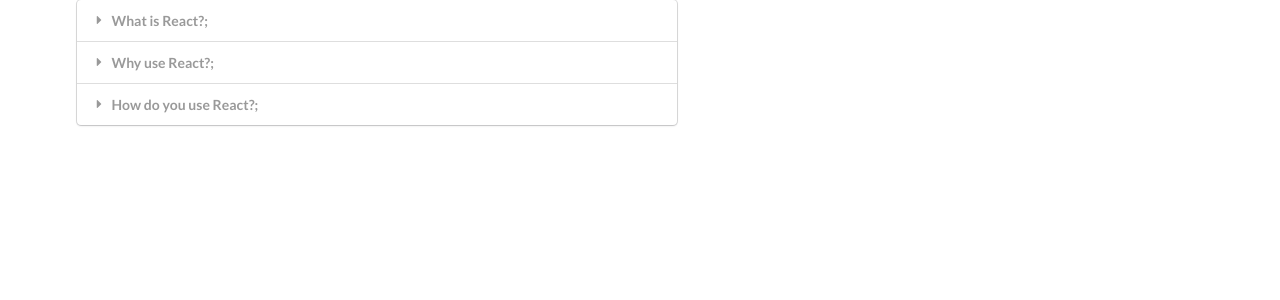
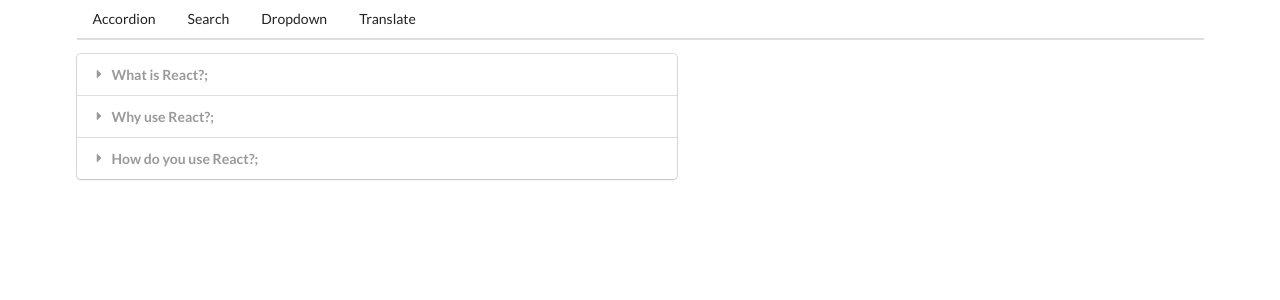
Before and after one commit to luis19nn/widgets, a React (Create React App) app: page / in a window 1280 px wide. Shown: the top 300 px of the page. Built offline with nearby package versions, Linux system fonts and the light colour scheme.

Commit message:
Navegação finalizada sem React Router

```diff
--- a/src/App.js
+++ b/src/App.js
@@ -4,6 +4,7 @@
 import Dropdown from "./components/Dropdown";
 import Translate from "./components/Translate";
 import Route from "./components/Route";
+import Header from "./components/Header";
 
 const items = [
     {
@@ -40,22 +41,28 @@
 
     return (
         <div className="ui container">
-            <Route path="/" children={<Accordion items={items} />} />
+            <Header />
 
-            <Route path="/list" children={<Search />} />
+            <Route path="/">
+                <Accordion items={items} />
+            </Route>
 
-            <Route
-                path="/dropdown"
-                children={
-                    <Dropdown
-                        options={options}
-                        selected={selected}
-                        onSelectedChange={setSelected}
-                    />
-                }
-            />
+            <Route path="/list">
+                <Search />
+            </Route>
 
-            <Route path="/translate" children={<Translate />} />
+            <Route path="/dropdown">
+                <Dropdown
+                    label="Select a color"
+                    options={options}
+                    selected={selected}
+                    onSelectedChange={setSelected}
+                />
+            </Route>
+
+            <Route path="/translate">
+                <Translate />
+            </Route>
         </div>
     );
 };
--- /dev/null
+++ b/src/components/Header.js
@@ -0,0 +1,26 @@
+import React from "react";
+import Link from "./Link";
+
+const Header = () => {
+    return (
+        <div className="ui secondary pointing menu">
+            <Link href="/" className="item">
+                Accordion
+            </Link>
+
+            <Link href="/list" className="item">
+                Search
+            </Link>
+
+            <Link href="/dropdown" className="item">
+                Dropdown
+            </Link>
+
+            <Link href="/translate" className="item">
+                Translate
+            </Link>
+        </div>
+    );
+};
+
+export default Header;
--- /dev/null
+++ b/src/components/Link.js
@@ -0,0 +1,23 @@
+import React from "react";
+
+const Link = ({ className, href, children }) => {
+    const onClick = (event) => {
+        if (event.metaKey || event.ctrlKey) {
+            return;
+        }
+
+        event.preventDefault();
+        window.history.pushState({}, "", href);
+
+        const navEvent = new PopStateEvent("popstate");
+        window.dispatchEvent(navEvent);
+    };
+
+    return (
+        <a onClick={onClick} href={href} className={className}>
+            {children}
+        </a>
+    );
+};
+
+export default Link;
--- a/src/components/Route.js
+++ b/src/components/Route.js
@@ -1,5 +1,21 @@
+import { useState, useEffect } from "react";
+
 const Route = ({ path, children }) => {
-    return window.location.pathname === path ? children : null;
+    const [currentPath, setCurrentPath] = useState(window.location.pathname);
+
+    useEffect(() => {
+        const onLocationChange = () => {
+            setCurrentPath(window.location.pathname);
+        };
+
+        window.addEventListener("popstate", onLocationChange);
+
+        return () => {
+            window.removeEventListener("popstate", onLocationChange);
+        };
+    }, []);
+
+    return currentPath === path ? children : null;
 };
 
 export default Route;
```
